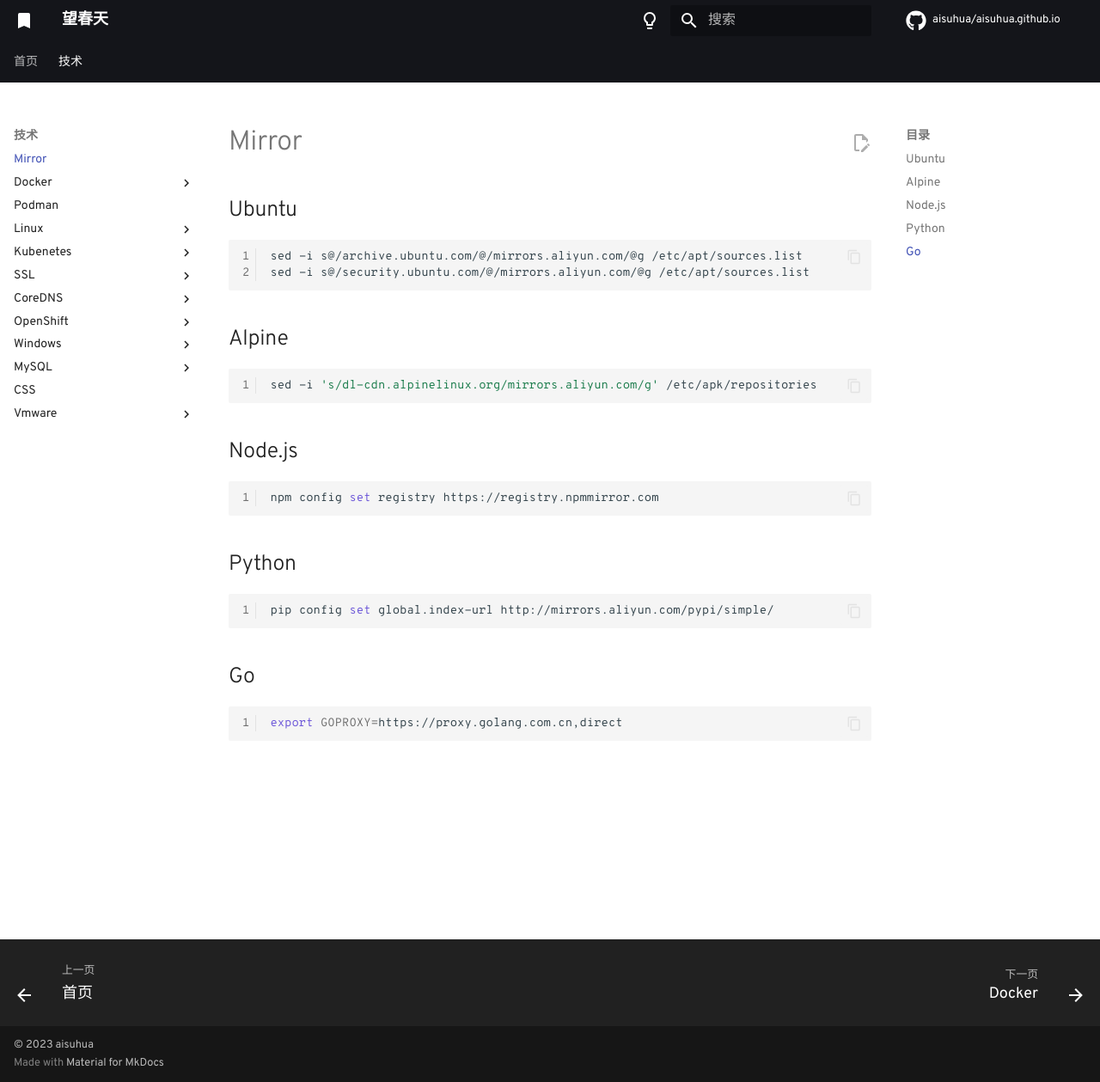
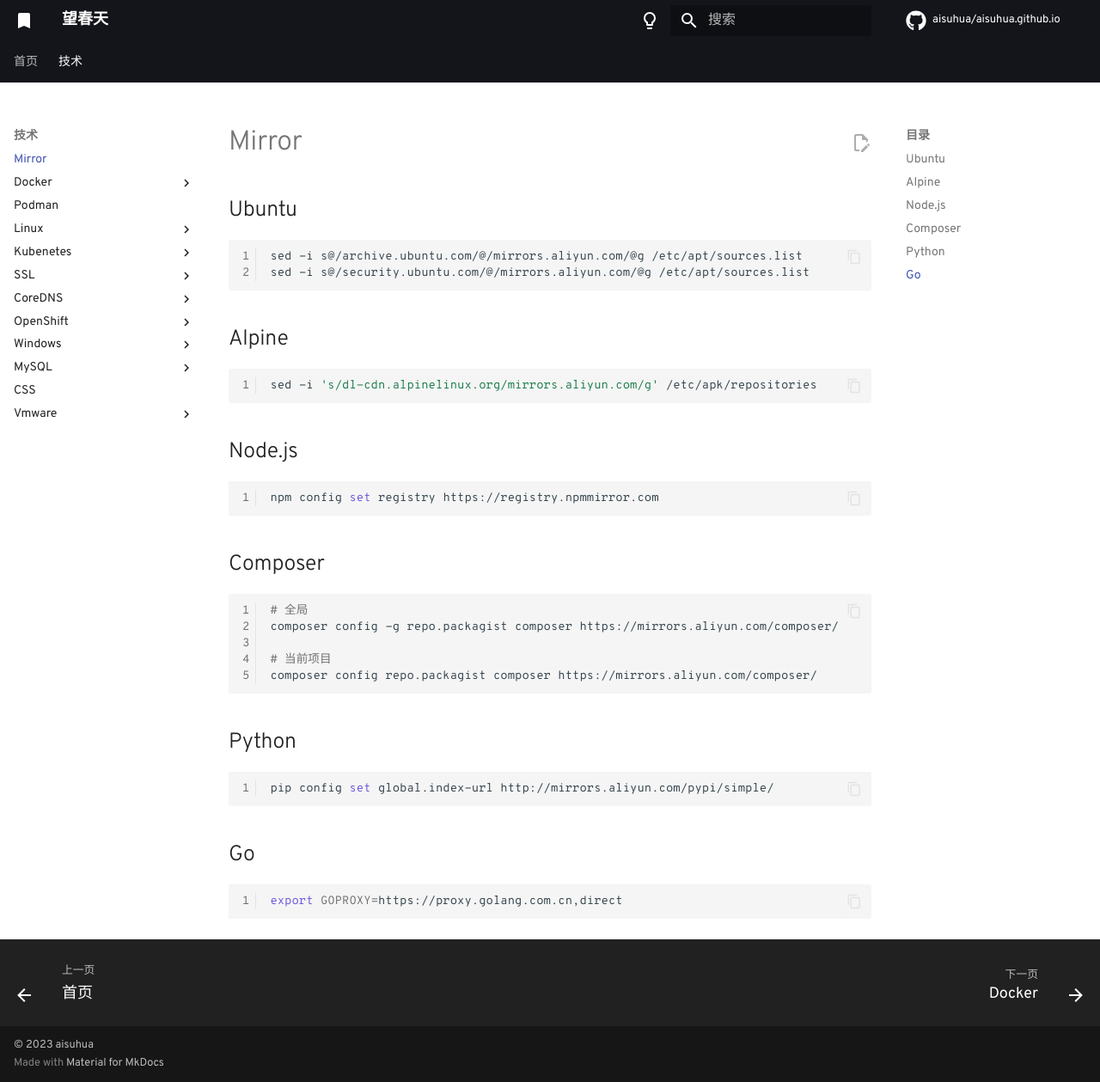
Before and after one commit to aisuhua/aisuhua.github.io, an MkDocs documentation site: the page built from docs/mirror.md, in a window 1280 px wide and 1259 px high. Shown: the whole window at 86% size. Built offline with MkDocs 1.6.1 and Material for MkDocs 9.7.7, drawn with Linux system fonts in a browser that asks for light colours; comment, search, counter and statistics services are not loaded.

Commit message:
Update mirror.md

````diff
--- a/docs/mirror.md
+++ b/docs/mirror.md
@@ -19,6 +19,16 @@ sed -i 's/dl-cdn.alpinelinux.org/mirrors.aliyun.com/g' /etc/apk/repositories
 npm config set registry https://registry.npmmirror.com
 ```
 
+## Composer
+
+```sh
+# 全局
+composer config -g repo.packagist composer https://mirrors.aliyun.com/composer/
+
+# 当前项目
+composer config repo.packagist composer https://mirrors.aliyun.com/composer/
+```
+
 ## Python
 
 ```sh
````
